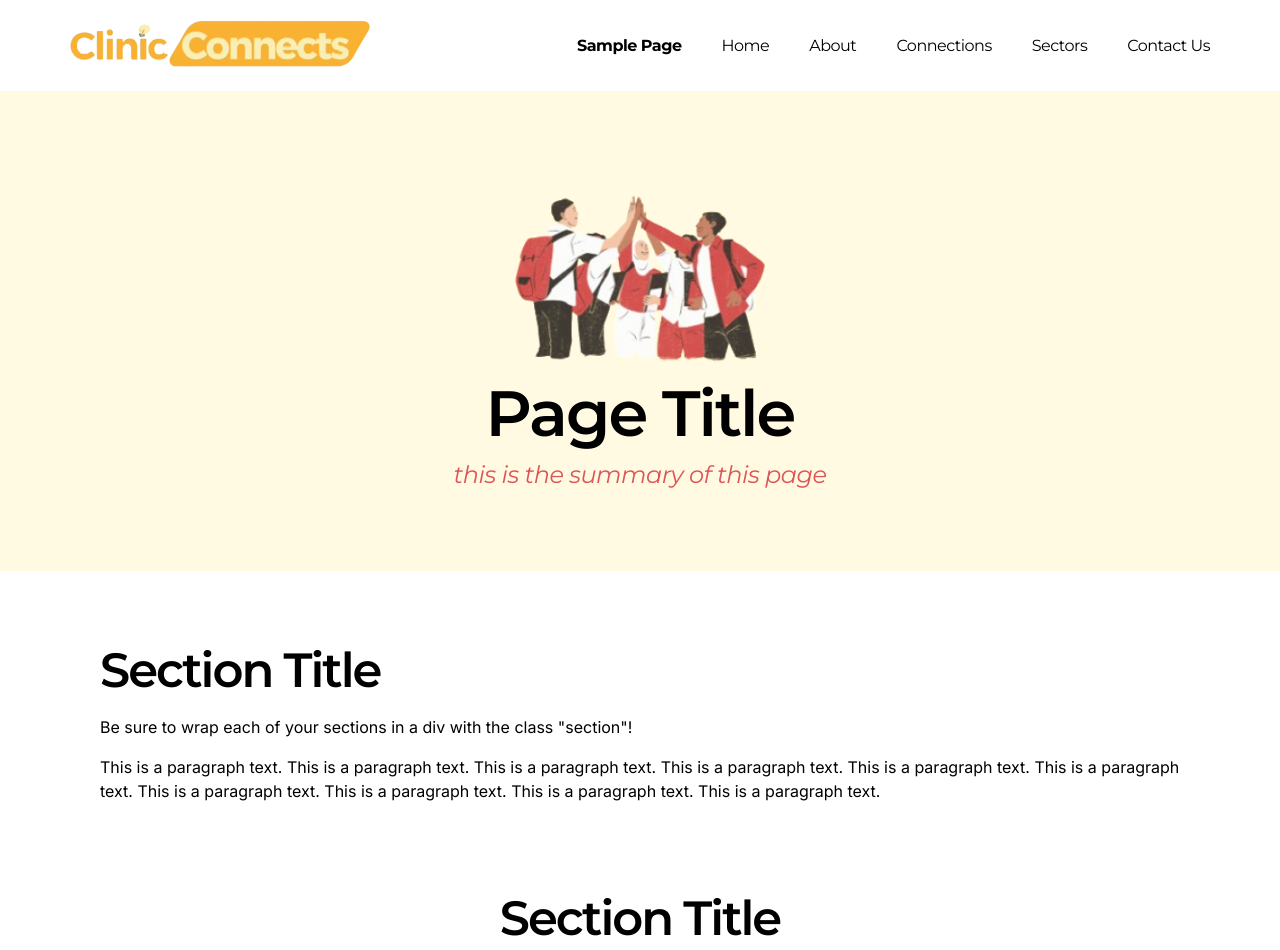
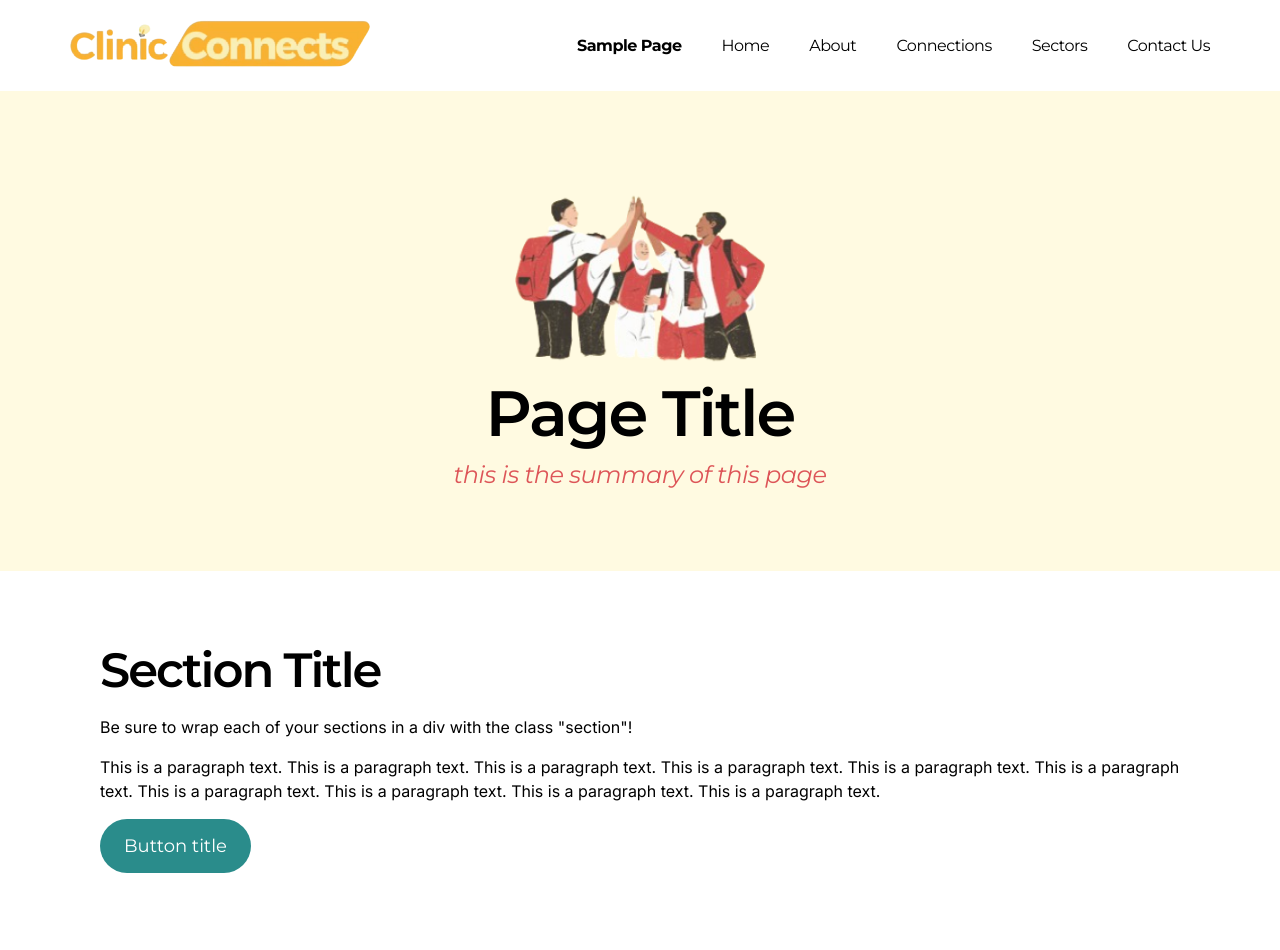
Before and after one commit to melodymiao/clinic-connects, a React (Vite) app: page /sample in a window 1280 px wide. Shown: the top 950 px of the page. Built offline with nearby package versions, Linux system fonts and the light colour scheme.

Commit message:
created button component

```diff
--- a/src/pages/SamplePage.jsx
+++ b/src/pages/SamplePage.jsx
@@ -3,6 +3,7 @@ import "./SamplePage.css";
 import Hero from "./components/Hero";
 import Header from "./components/Header";
 import Footer from "./components/Footer";
+import Button from "./components/Button";
 import SamplePageHero from '../assets/sample page hero.png'
 
 const Sample = () => {
@@ -17,10 +18,11 @@ const Sample = () => {
             This is a paragraph text. This is a paragraph text. This is a paragraph text. This is a paragraph text. This is a paragraph text.
             This is a paragraph text. This is a paragraph text. This is a paragraph text. This is a paragraph text. This is a paragraph text.
         </p>
+        <Button buttonText="Button title" linkTo="https://www.youtube.com/watch?v=4FfYY38P3J0&list=PLMRvXManicskb1tgQdYx97k41KXVFnQi2&index=8"/>
     </div>
     <div className="section centered">
         <h2 className="section-title">Section Title</h2>
-        <p className="paragraph-text">This section is centered! This section is a flexbox that is centered. Remember to add both classes "section centered"</p>
+        <p className="paragraph-text">This section is centered! This section is a flexbox that is centered. Remember to add both classes with className="section centered"</p>
     </div>
     <div className="section">
         <h3 className='section-subtitle'>Section Subtitle</h3>
--- /dev/null
+++ b/src/pages/components/Button.css
@@ -0,0 +1,18 @@
+.button {
+    display: inline-block;
+    background-color: #2A8C8B;
+    border-radius: 33px;
+    padding: 16px 24px;
+    border: none;
+    cursor: pointer;
+}
+
+.button-link {
+    text-decoration: none;
+    color: white;
+    font-family: "Montserrat", sans-serif;
+    font-optical-sizing: auto;
+    font-weight: 400;
+    font-style: normal;
+    font-size: 18px;
+}
--- /dev/null
+++ b/src/pages/components/Button.jsx
@@ -0,0 +1,14 @@
+import React from 'react';
+import { Link } from 'react-router-dom';
+import './Button.css';
+
+const Button = ({ buttonText, linkTo }) => {
+  return (
+
+    <Link className='button-link' to={linkTo}>
+        <div className='button'>{buttonText}</div>
+    </Link>
+  );
+}
+
+export default Button;
--- a/src/pages/components/Footer.css
+++ b/src/pages/components/Footer.css
@@ -3,7 +3,7 @@
   display: flex;
   justify-content: space-around;
   align-items: center;
-  height: 25rem;
+  height: 480px;
   padding: 2rem 6rem 1rem 3rem;
   flex-wrap: wrap;
 }
```
